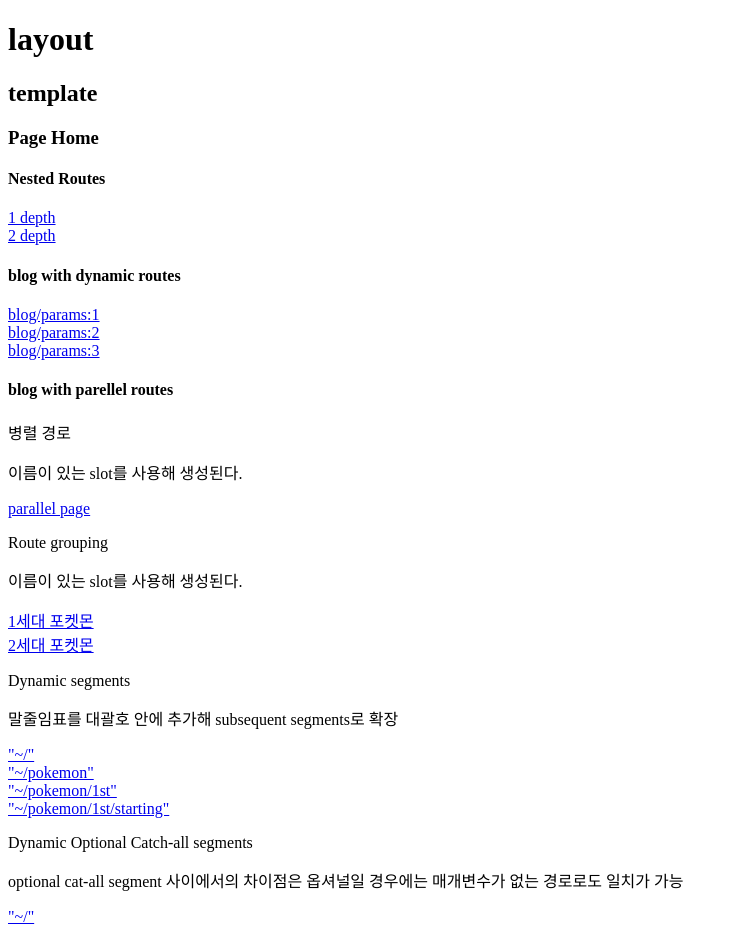
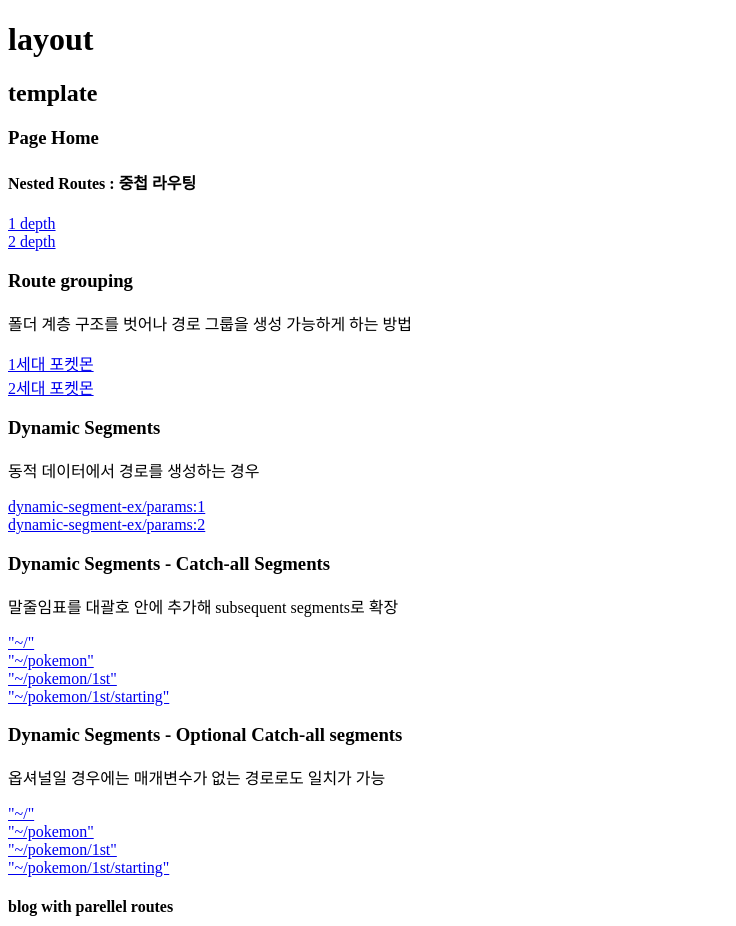
Before and after one commit to kordobby/next.js_v13_template, a Next.js app: page / in a window 1280 px wide. Shown: the top 926 px of the page, without its empty margins (0-736 px from the left). Built offline with nearby package versions, Linux system fonts and the light colour scheme.

Commit message:
update. routing 관련 example 작성

```diff
--- a/src/app/page.tsx
+++ b/src/app/page.tsx
@@ -7,22 +7,66 @@ export default function Home() {
   return (
     <main>
       <h3>Page Home</h3>
-      <h4>Nested Routes</h4>
+      <h4>Nested Routes : 중첩 라우팅</h4>
       <div>
-        <Link href="/nested-routes">1 depth</Link>
+        <Link href="/nested-routes-ex">1 depth</Link>
       </div>
       <div>
-        <Link href="/nested-routes/folder">2 depth</Link>
+        <Link href="/nested-routes-ex/folder">2 depth</Link>
       </div>
-      <h4>blog with dynamic routes</h4>
+      <h3>Route grouping</h3>
+      <p>폴더 계층 구조를 벗어나 경로 그룹을 생성 가능하게 하는 방법</p>
       <div>
-        <Link href="/blog/1">blog/params:1</Link>
+        <Link href="/1st-generation">1세대 포켓몬</Link>
       </div>
       <div>
-        <Link href="/blog/2">blog/params:2</Link>
+        <Link href="/2nd-generation">2세대 포켓몬</Link>
+      </div>
+      <h3>Dynamic Segments</h3>
+      <p>동적 데이터에서 경로를 생성하는 경우</p>
+      <div>
+        <Link href="/dynamic-segment-ex/1">dynamic-segment-ex/params:1</Link>
       </div>
       <div>
-        <Link href="/blog/3">blog/params:3</Link>
+        <Link href="/dynamic-segment-ex/2">dynamic-segment-ex/params:2</Link>
+      </div>
+      <h3>Dynamic Segments - Catch-all Segments</h3>
+      <p>말줄임표를 대괄호 안에 추가해 subsequent segments로 확장</p>
+      <div>
+        <Link href="/dynamic-segment-catch-all-ex">"~/"</Link>
+      </div>
+      <div>
+        <Link href="/dynamic-segment-catch-all-ex/pokemon">"~/pokemon"</Link>
+      </div>
+      <div>
+        <Link href="/dynamic-segment-catch-all-ex/pokemon/1st">
+          "~/pokemon/1st"
+        </Link>
+      </div>
+      <div>
+        <Link href="/dynamic-segment-catch-all-ex/pokemon/1st/starting">
+          "~/pokemon/1st/starting"
+        </Link>
+      </div>
+      <h3>Dynamic Segments - Optional Catch-all segments</h3>
+      <p>옵셔널일 경우에는 매개변수가 없는 경로로도 일치가 가능</p>
+      <div>
+        <Link href="/dynamic-segment-optional-catch-all-ex">"~/"</Link>
+      </div>
+      <div>
+        <Link href="/dynamic-segment-optional-catch-all-ex/pokemon">
+          "~/pokemon"
+        </Link>
+      </div>
+      <div>
+        <Link href="/dynamic-segment-optional-catch-all-ex/pokemon/1st">
+          "~/pokemon/1st"
+        </Link>
+      </div>
+      <div>
+        <Link href="/dynamic-segment-optional-catch-all-ex/pokemon/1st/starting">
+          "~/pokemon/1st/starting"
+        </Link>
       </div>
       <h4>blog with parellel routes</h4>
       <p>병렬 경로</p>
@@ -30,51 +74,6 @@ export default function Home() {
       <div>
         <Link href="/parallel">parallel page</Link>
       </div>
-      <p>Route grouping</p>
-      <p>이름이 있는 slot를 사용해 생성된다.</p>
-      <div>
-        <Link href="/1st-generation">1세대 포켓몬</Link>
-      </div>
-      <div>
-        <Link href="/2nd-generation">2세대 포켓몬</Link>
-      </div>
-      <p>Dynamic segments</p>
-      <p>말줄임표를 대괄호 안에 추가해 subsequent segments로 확장</p>
-      <div>
-        <Link href="/dynamic-segments">"~/"</Link>
-      </div>
-      <div>
-        <Link href="/dynamic-segments/pokemon">"~/pokemon"</Link>
-      </div>
-      <div>
-        <Link href="/dynamic-segments/pokemon/1st">"~/pokemon/1st"</Link>
-      </div>
-      <div>
-        <Link href="/dynamic-segments/pokemon/1st/starting">
-          "~/pokemon/1st/starting"
-        </Link>
-      </div>
-      <p>Dynamic Optional Catch-all segments</p>
-      <p>
-        optional cat-all segment 사이에서의 차이점은 옵셔널일 경우에는
-        매개변수가 없는 경로로도 일치가 가능
-      </p>
-      <div>
-        <Link href="/dynamic-optional-segments">"~/"</Link>
-      </div>
-      <div>
-        <Link href="/dynamic-optional-segments/pokemon">"~/pokemon"</Link>
-      </div>
-      <div>
-        <Link href="/dynamic-optional-segments/pokemon/1st">
-          "~/pokemon/1st"
-        </Link>
-      </div>
-      <div>
-        <Link href="/dynamic-optional-segments/pokemon/1st/starting">
-          "~/pokemon/1st/starting"
-        </Link>
-      </div>
     </main>
   );
 }
```
Also changed, not shown: src/app/(route-groups-ex)/1st-generation/page.tsx (renamed from src/app/(pokemons)/1st-generation/page.tsx), src/app/(route-groups-ex)/2nd-generation/page.tsx (renamed from src/app/(pokemons)/2nd-generation/page.tsx), src/app/dynamic-segment-catch-all-ex/[...slug]/page.tsx (renamed from src/app/dynamic-segments/[...slug]/page.tsx), src/app/dynamic-segment-ex/[slug]/page.tsx (renamed from src/app/blog/[slug]/page.tsx), src/app/dynamic-segment-optional-catch-all-ex/[[...slug]]/page.tsx (renamed from src/app/dynamic-optional-segments/[[...slug]]/page.tsx), src/app/nested-routes-ex/folder/page.tsx (renamed from src/app/nested-routes/folder/page.tsx), src/app/nested-routes-ex/layout.tsx (renamed from src/app/nested-routes/layout.tsx), src/app/nested-routes-ex/page.tsx (renamed from src/app/nested-routes/page.tsx).
